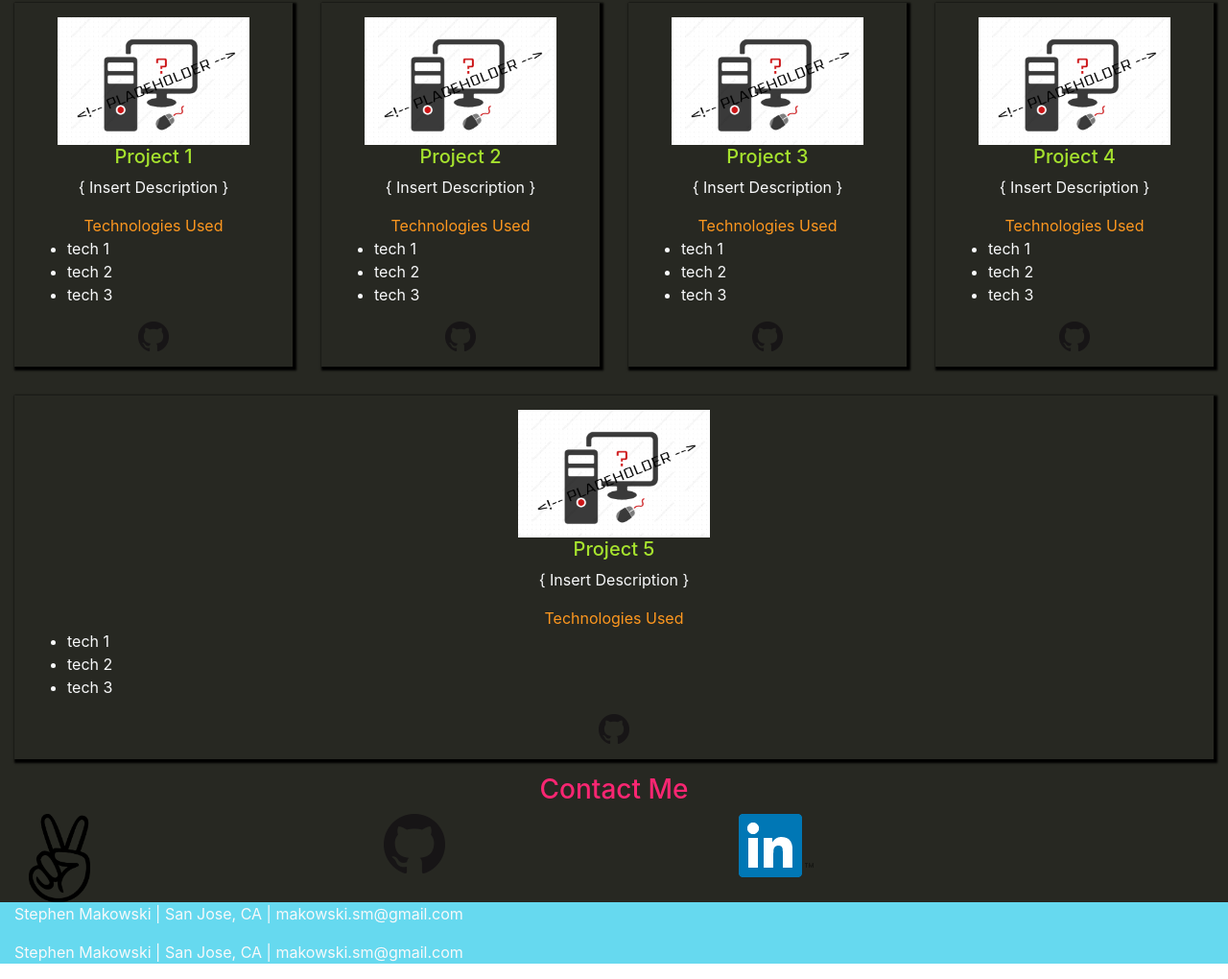
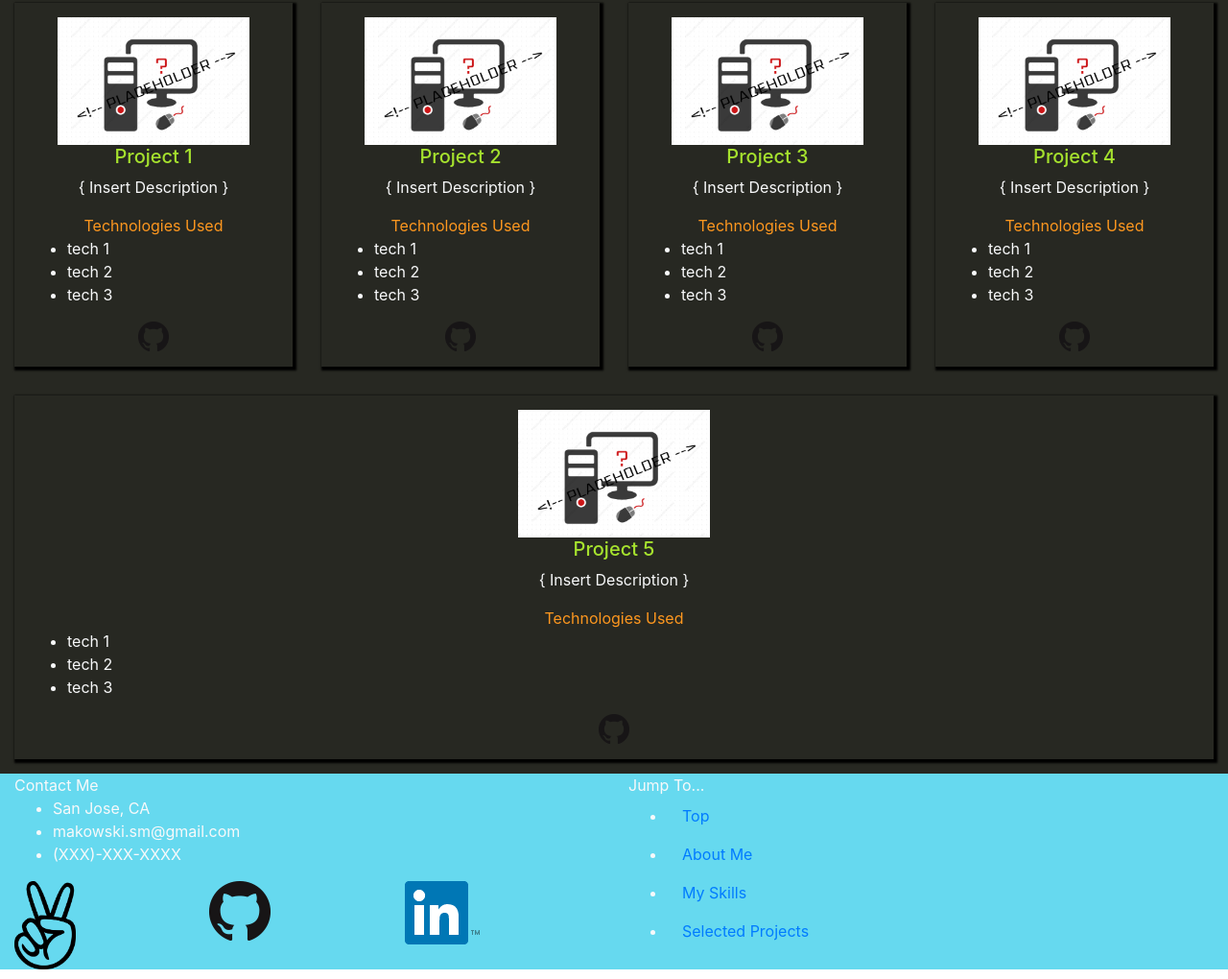
Before and after one commit to smmakowski/portfolio-website, a plain HTML site: page index.html in a window 1280 px wide. Shown: the part 655-1675 px from the top of the page at 96% size. Drawn offline with nearby package versions, Linux system fonts and the light colour scheme; a script that the page names is missing.

Commit message:
migrate contact info to footer; setup ULs

```diff
--- a/index.html
+++ b/index.html
@@ -11,7 +11,7 @@
 
   <body class="text-light">
 
-    <header class="container-fluid">
+    <header class="container-fluid" id="top">
       <div class="row" id="header-contents">
         <div class="col text-center">
           <img class="img-fluid" src="img/logo.png" alt="Logo">
@@ -156,13 +156,29 @@
         </div>
       </section>
 
-      <section id="contact-me" class="container-fluid">
+      <!-- <section id="contact-me" class="container-fluid">
         <h3 class="orchid text-center">Contact Me</h3>
         <!--
         TODO Add email and social media contact information (github/linkedin/angelist?)
         TODO Use icons or images for links to social media?
         -->
-        <div class="row container">
+      <!-- </section> -->
+
+    </section>
+
+    <footer class="bg-bounded-rationality container-fluid">
+      <div class="row">
+        <section class="col container-fluid"id="contact">
+          <div class="row">
+            <div class="col">
+            <span>Contact Me</span>
+            <ul>
+              <li>San Jose, CA</li>
+              <li>makowski.sm@gmail.com</li>
+              <li>(XXX)-XXX-XXXX</li>
+            </ul>
+          </div>
+          <div class="row container-fluid">
             <div class="col">
               <a href="#"><img class="img-fluid"src="img/AngelList_Logos/AngelList_Black_Victory_Hand.png" alt="AngelList" width="64"></a>
             </div>
@@ -174,14 +190,26 @@
             </div>
 
           </div>
+        </div>
         </section>
-
-    </section>
-
-    <footer class="bg-bounded-rationality container-fluid">
-      <p>Stephen Makowski | San Jose, CA | makowski.sm@gmail.com</p> <!-- research footer content practices-->
-      <p>Stephen Makowski | San Jose, CA | makowski.sm@gmail.com</p> <!-- research footer content practices-->
-
+        <nav class="col" id="footer-nav">
+          <span>Jump To...</span>
+          <ul>
+            <li>
+              <a class="nav-link" href="#top">Top</a>
+            </li>
+            <li>
+              <a class="nav-link" href="#about-me">About Me</a>
+            </li>
+            <li>
+              <a class="nav-link" href="#about-me">My Skills</a>
+            </li>
+            <li>
+              <a class="nav-link" href="#about-me">Selected Projects</a>
+            </li>
+          </ul>
+        </nav>
+      </div>
     </footer>
     <script src="https://code.jquery.com/jquery-3.1.1.slim.min.js" integrity="sha384-A7FZj7v+d/sdmMqp/nOQwliLvUsJfDHW+k9Omg/a/EheAdgtzNs3hpfag6Ed950n" crossorigin="anonymous"></script>
     <script src="https://cdnjs.cloudflare.com/ajax/libs/tether/1.4.0/js/tether.min.js" integrity="sha384-DztdAPBWPRXSA/3eYEEUWrWCy7G5KFbe8fFjk5JAIxUYHKkDx6Qin1DkWx51bBrb" crossorigin="anonymous"></script>
```
Lines whose indentation alone changed are shown as unchanged.
